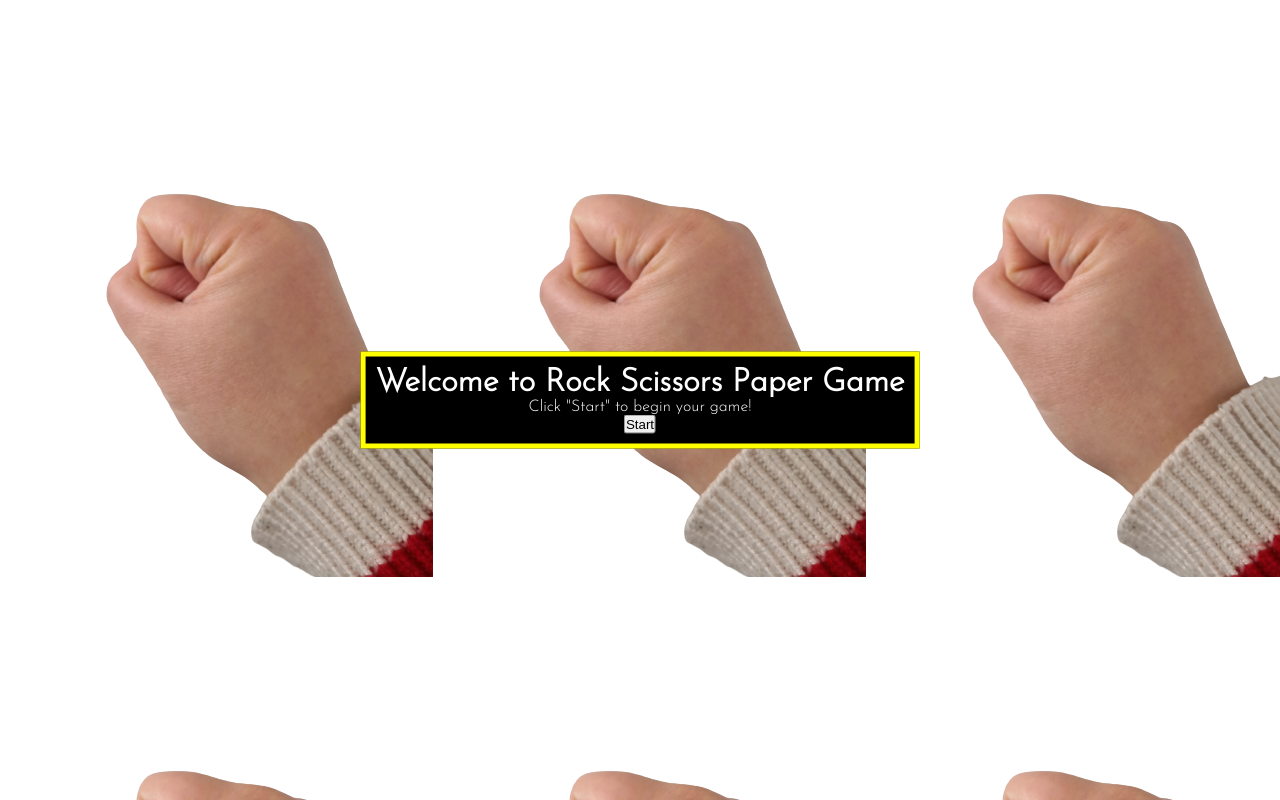
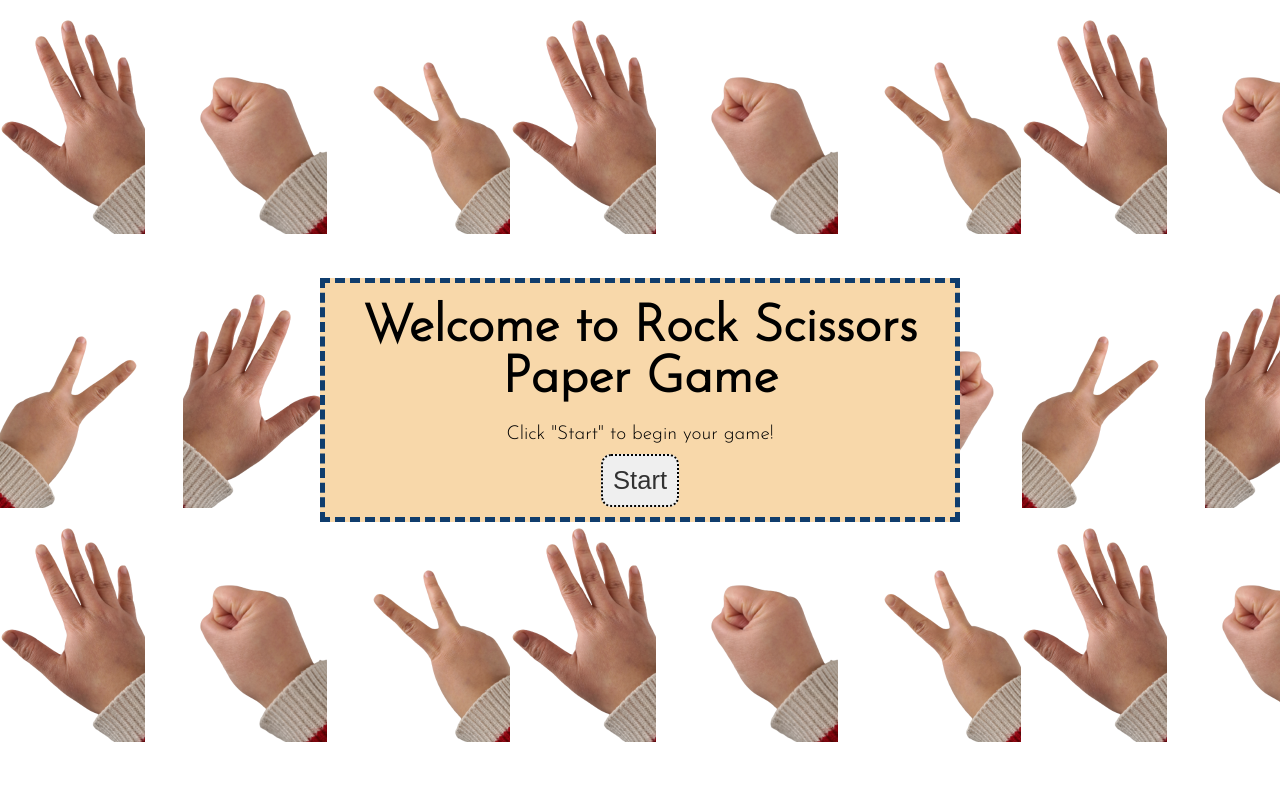
Before and after one commit to Xiaoying-Huang/Rock-Scissors-Paper-Game, a plain HTML site: page Home page/Home.html in a window 1280 px wide. Drawn offline with Linux system fonts and the light colour scheme; a web font is replaced by a local one.

Commit message:
Completed css design for single-round game

```diff
--- a/Game/style.css
+++ b/Game/style.css
@@ -32,6 +32,7 @@ p{
 .container{
   display: flex;
   justify-content: center;
+  column-gap: 50px;
 }
 .play-it-again{
   text-align: center;
--- a/Home page/style.css
+++ b/Home page/style.css
@@ -5,18 +5,35 @@
 }
 body{
   font-family: 'Josefin Sans', sans-serif;
-  background-image: url(../img/Paper.png), url(../img/Rock.png), url(../img/Scissors.png);
-  background-position: right bottom, left top;
-  background-repeat: no-repeat, repeat;
+  background-image: url(../img/background.png);
+  background-repeat: repeat;
+}
+header{
+  padding: 10px;
+  font-size: 2vw;
+}
+p{
+  font-size: 1.5vw;
+  padding: 10px;
+}
+button{
+  padding: 10px;
+  font-size: 2vw;
+  border-style: dotted;
+  border-radius: 10px;
+  color: rgba(0, 0, 0, 0.797);
+}
+button:hover{
+  cursor: pointer;
 }
 .intro{
   position: absolute;
   left: 50%;
   top: 50%;
   transform: translate(-50%, -50%);
-  border: 5px solid #FFFF00;
+  border: 5px dashed #103d6d;
   padding: 10px;
-  background-color: black;
-  color: white;
+  background-color: rgb(248, 216, 170);
+  color: black;
   text-align: center;
 }
```
Also changed, not shown: img/background.png (added).
